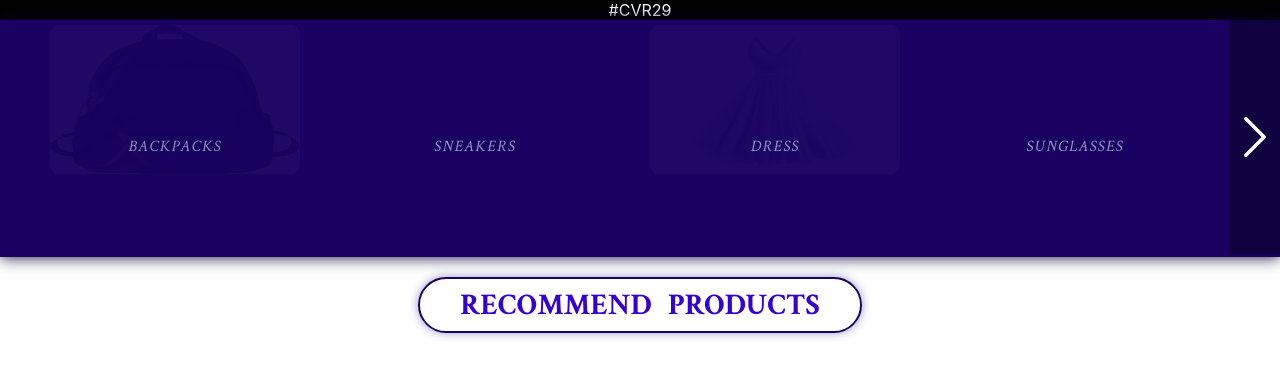
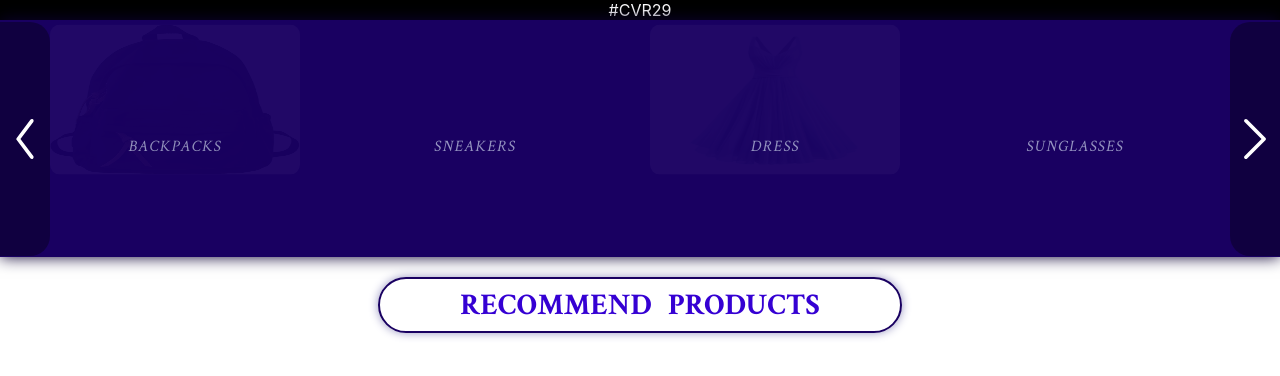
Before and after one commit to Pmtal3122/cvr-website, a React (Create React App) app: page / in a window 1280 px wide. Shown: the top 376 px of the page. Built offline with nearby package versions, Linux system fonts and the light colour scheme; a web font is replaced by a local one.

Commit message:
Left Arrow Svg with functionality implemented

```diff
--- a/src/App.css
+++ b/src/App.css
@@ -89,7 +89,7 @@ button {
   color: #3500D3;
   border-radius: 50px;
   margin-top: 20px;
-  padding: 0px 40px;
+  padding: 0px 80px;
   box-shadow: 0px 0px 10px rgb(150, 148, 193);
   font-family: "Crimson Text", serif;
   font-weight: 900;
--- a/src/Components/ProductsDisplay/ProductsDisplay.jsx
+++ b/src/Components/ProductsDisplay/ProductsDisplay.jsx
@@ -7,10 +7,12 @@ function ProductsDisplay() {
     const [hoveredIndex, setHoveredIndex] = useState(null);
     const imagesRef = useRef([]);
     const rightArrowDiv = useRef(null);
+    const leftArrowDiv = useRef(null);
     const productsCatalogue = useRef(null);
 
     useEffect(() => {
         rightArrowDiv.current.style.height = `${productsCatalogue.current.offsetHeight}px`;
+        leftArrowDiv.current.style.height = `${productsCatalogue.current.offsetHeight}px`;
         console.log("Products catalogue height: " + productsCatalogue.current.offsetHeight);
         console.log("Right arrow div height: " + rightArrowDiv.current.offsetHeight);
         imagesRef.current.forEach((image, index) => {
@@ -24,8 +26,11 @@ function ProductsDisplay() {
     }, [])
 
     function rightArrowClick() {
-        console.log("Inside right arrow click");
         productsCatalogue.current.scrollLeft = productsCatalogue.current.scrollWidth - productsCatalogue.current.clientWidth;
+    }
+
+    function leftArrowClick() {
+        productsCatalogue.current.scrollLeft = 0;
     }
 
     return (
@@ -59,6 +64,9 @@ function ProductsDisplay() {
                     </svg>
 
                 </div>
+                <div id={styles.leftArrow} ref={leftArrowDiv} onClick={leftArrowClick}>
+                <svg fill="#000000" height="200px" width="200px" id={styles.leftArrowSvg} viewBox="0 0 330.002 330.002"><g id="SVGRepo_bgCarrier" stroke-width="0"></g><g id="SVGRepo_tracerCarrier" stroke-linecap="round" stroke-linejoin="round"></g><g id="SVGRepo_iconCarrier"> <path id={styles.leftArrowSvgPath} d="M233.25,306.001L127.5,165.005L233.25,24.001c4.971-6.628,3.627-16.03-3-21c-6.627-4.971-16.03-3.626-21,3 L96.75,156.005c-4,5.333-4,12.667,0,18l112.5,149.996c2.947,3.93,7.451,6.001,12.012,6.001c3.131,0,6.29-0.978,8.988-3.001 C236.878,322.03,238.221,312.628,233.25,306.001z"></path> </g></svg>
+                </div>
             </div>
         </>
     )
--- a/src/Components/ProductsDisplay/productsDisplay.module.css
+++ b/src/Components/ProductsDisplay/productsDisplay.module.css
@@ -105,33 +105,48 @@ img {
     color: rgb(150, 148, 193);
 }
 
-#rightArrow {
+#rightArrow, #leftArrow {
     position: fixed;
-    right: 0;
-    top: 20px;
+    top: 22px;
     min-width: 50px;
-    /* min-height: 100%; */
     display: flex;
-    /* background: linear-gradient(to right, rgba(0, 0, 0, 0.34), rgba(0, 0, 0, 0.34)); */
     background: rgba(0, 0, 0, 0.34);
     transition: background 0.5s ease;
 }
 
-#rightArrow:hover {
+#rightArrow {
+    right: 0;
+    border-bottom-left-radius: 20px;
+    border-top-left-radius: 20px;
+}
+
+#leftArrow {
+    left: 0;
+    border-bottom-right-radius: 20px;
+    border-top-right-radius: 20px;
+}
+
+#rightArrow:hover, #leftArrow:hover {
     background: rgba(0, 0, 0, 0.54);
     cursor: pointer;
 }
 
-#rightArrowSvg {
+#rightArrowSvg, #leftArrowSvg {
     width: 40px;
     height: 100%;
     position: absolute;
+    color: white;
+}
+#rightArrowSvg {
     right: 5px;
-    color: white;
     transition: right 0.25s;
 }
+#leftArrowSvg {
+    left: 5px;
+    transition: left 0.25s;
+}
 
-#rightArrowSvgPath {
+#rightArrowSvgPath, #leftArrowSvgPath {
     fill: white;
     transition: 0.25s fill;
 }
@@ -140,6 +155,13 @@ img {
     right: 0;
 }
 #rightArrow:hover #rightArrowSvgPath {
+    fill: rgb(150, 148, 193);
+}
+
+#leftArrow:hover #leftArrowSvg {
+    left: 0;
+}
+#leftArrow:hover #leftArrowSvgPath {
     fill: rgb(150, 148, 193);
 }
 
```
Lines whose indentation alone changed are shown as unchanged.
